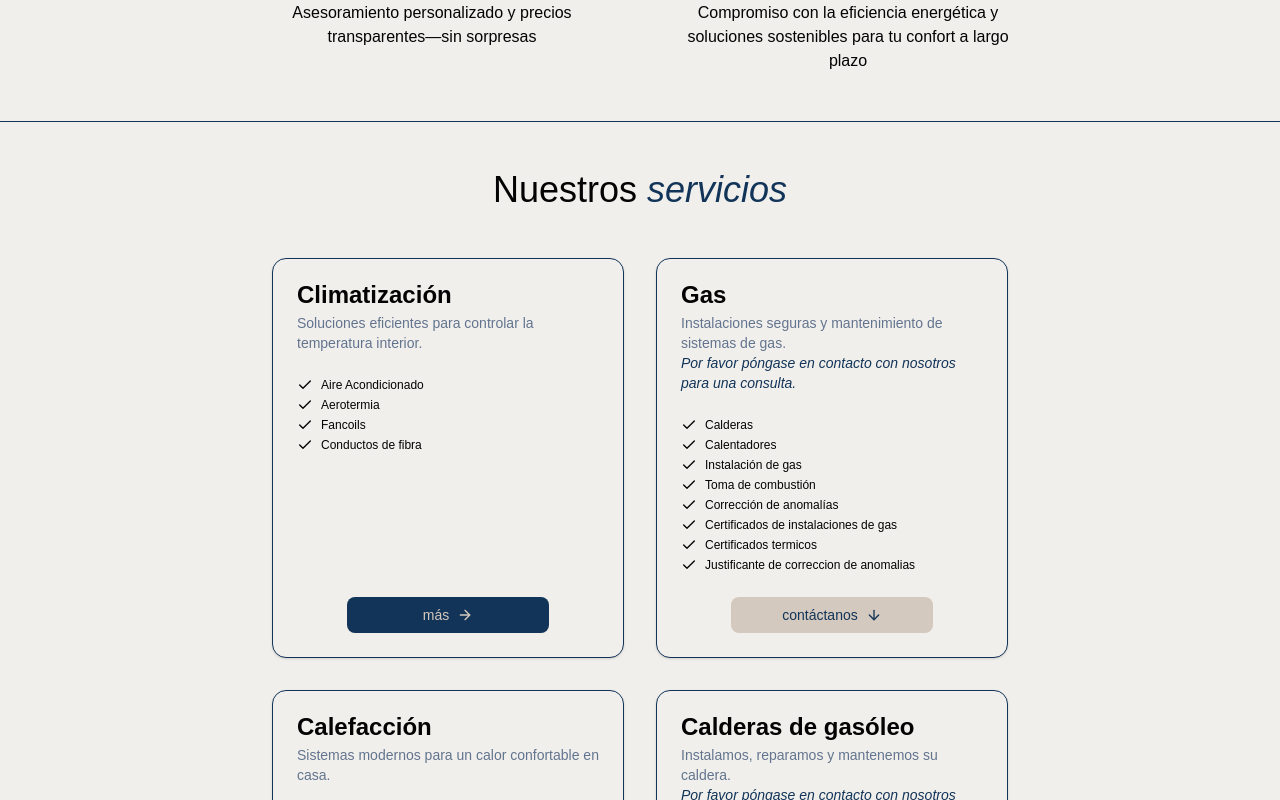
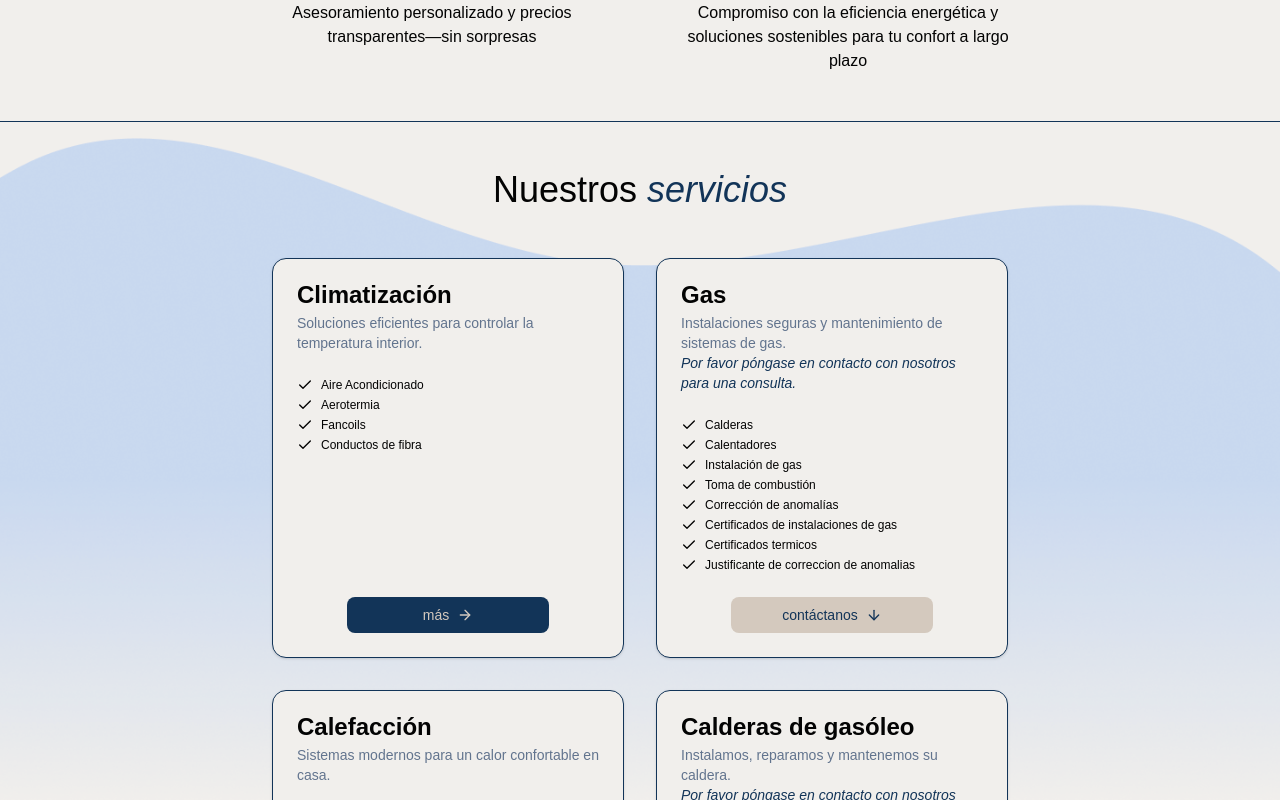
Before and after one commit to romsendz/friendly-eureka, a Next.js app: page / in a window 1280 px wide. Shown: the part 1800-2600 px from the top of the page. Built offline with nearby package versions, Linux system fonts and the light colour scheme; a web font is replaced by a local one.

Commit message:
added bg-img for services

```diff
--- a/app/page.tsx
+++ b/app/page.tsx
@@ -49,7 +49,15 @@ export default function Home() {
         </div>
       </section>
       <Separator className="my-4" />
-      <Services className="px-12 py-8" />
+      <Services
+        className="px-12 py-8"
+        style={{
+          backgroundImage: "url('/background-blue.png')",
+          backgroundRepeat: "no-repeat",
+          backgroundSize: "cover",
+          backgroundPosition: "center top",
+        }}
+      />
       <Separator className="mt-4 border-8" />
       <section className="border-primary-foreground relative border-8 border-x-0 text-center">
         <Link
--- a/components/section/services.tsx
+++ b/components/section/services.tsx
@@ -12,9 +12,15 @@ import { Button } from "../ui/button";
 import Link from "next/link";
 import clsx from "clsx";
 
-const Services = ({ className }: { className?: string }) => {
+const Services = ({
+  className,
+  style,
+}: {
+  className?: string;
+  style: React.CSSProperties;
+}) => {
   return (
-    <section>
+    <section style={style}>
       <div
         className={clsx(
           "container mx-auto md:px-12 lg:px-36 xl:px-68",
```
Also changed, not shown: public/background-blue.png (added).
